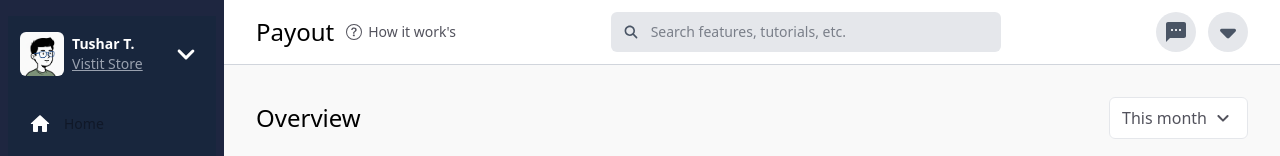
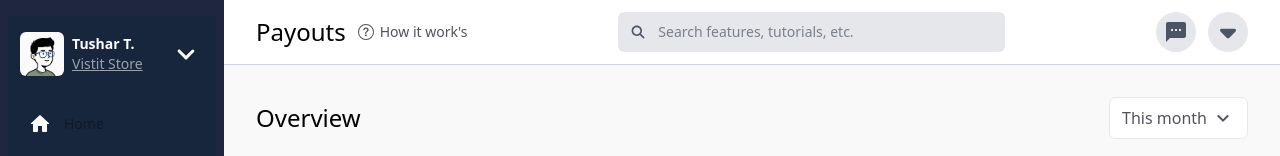
Before and after one commit to tushar0i/dukaan-payout-dashboard, a React app: page / in a window 1280 px wide. Shown: the top 156 px of the page. Built offline with nearby package versions, Linux system fonts and the light colour scheme; the HTML template or start-up script is replaced by a standard one.

Commit message:
Fixing a mistake

```diff
--- a/components/TopBar.jsx
+++ b/components/TopBar.jsx
@@ -10,7 +10,7 @@ const TopBar = ({ setSidebarOpen }) => {
 
 
                 <div className="text-2xl pl-3 lg:pl-0 font-medium my-auto">
-                    Payout
+                    Payouts
                 </div>
                 <div className=" flex pl-3  text-zinc-600 w-7.5  ">
                     <svg xmlns="http://www.w3.org/2000/svg" fill="currentColor" class="bi bi-question-circle size-4" viewBox="0 0 16 16" >
```
